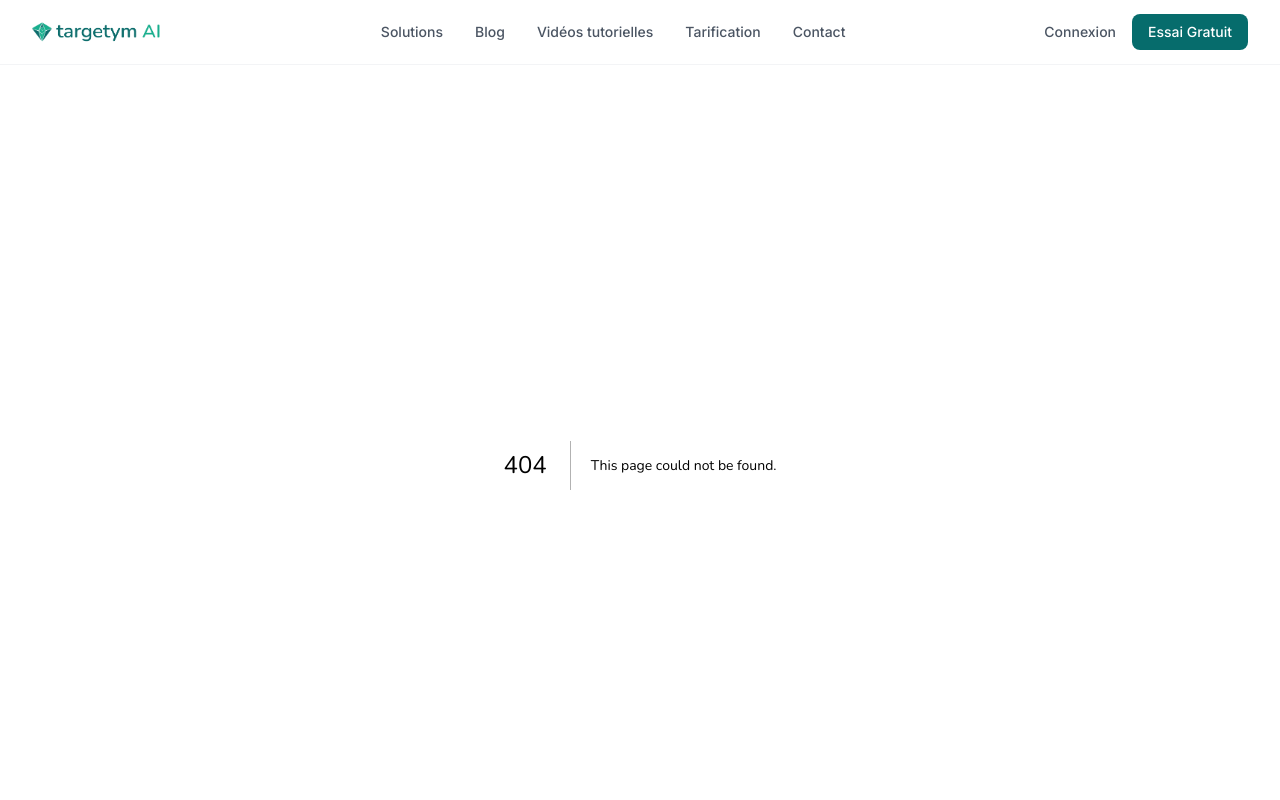
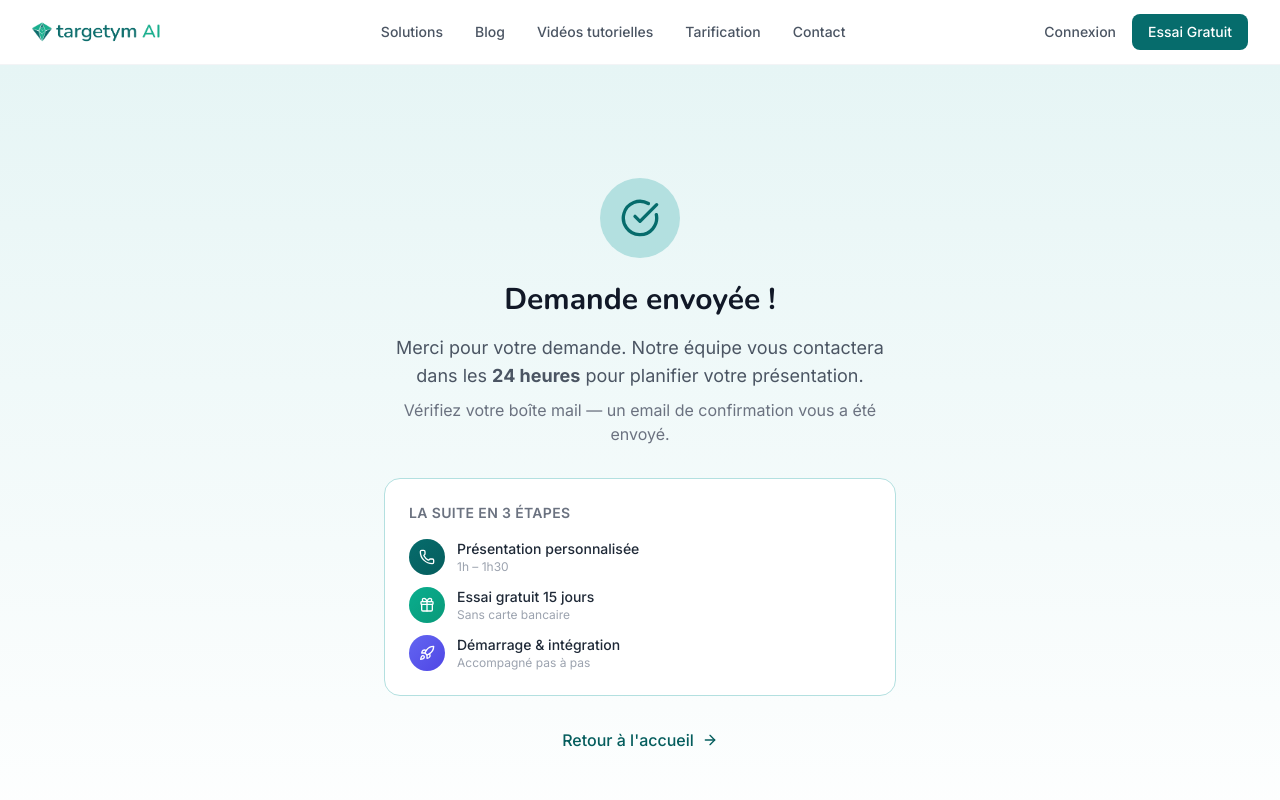
Before and after one commit to Targetym-AI/targetym-website, a Next.js app: page /essai-gratuit/confirmation in a window 1280 px wide. Before the commit this address had no page. Shown: the top 800 px of the page. Built offline with nearby package versions, Linux system fonts and the light colour scheme.

Commit message:
feat(essai-gratuit): page de confirmation + redirection après soumission

```diff
--- /dev/null
+++ b/app/essai-gratuit/confirmation/page.tsx
@@ -0,0 +1,83 @@
+import type { Metadata } from 'next';
+import Link from 'next/link';
+import { CheckCircle, ArrowRight, Phone, Gift, Rocket } from 'lucide-react';
+
+export const metadata: Metadata = {
+  title: 'Demande envoyée — Targetym AI',
+  description: 'Votre demande d\'essai gratuit a bien été reçue. Notre équipe vous contactera sous 24 heures.',
+  robots: {
+    index: false,
+    follow: false,
+  },
+};
+
+const steps = [
+  {
+    icon: Phone,
+    title: 'Présentation personnalisée',
+    detail: '1h – 1h30',
+    color: 'from-primary-500 to-primary-600',
+  },
+  {
+    icon: Gift,
+    title: 'Essai gratuit 15 jours',
+    detail: 'Sans carte bancaire',
+    color: 'from-secondary-500 to-secondary-600',
+  },
+  {
+    icon: Rocket,
+    title: 'Démarrage & intégration',
+    detail: 'Accompagné pas à pas',
+    color: 'from-indigo-500 to-indigo-600',
+  },
+];
+
+export default function ConfirmationPage() {
+  return (
+    <div className="min-h-screen bg-gradient-to-b from-primary-50 to-white flex items-center justify-center px-4 py-24">
+      <div className="max-w-lg w-full text-center">
+
+        {/* Icône */}
+        <div className="w-20 h-20 bg-primary-100 rounded-full flex items-center justify-center mx-auto mb-6">
+          <CheckCircle className="w-10 h-10 text-primary-500" />
+        </div>
+
+        {/* Titre */}
+        <h1 className="text-3xl font-bold text-gray-900 mb-4">Demande envoyée !</h1>
+        <p className="text-lg text-gray-600 mb-2">
+          Merci pour votre demande. Notre équipe vous contactera dans les{' '}
+          <strong>24 heures</strong> pour planifier votre présentation.
+        </p>
+        <p className="text-gray-500 mb-8">
+          Vérifiez votre boîte mail — un email de confirmation vous a été envoyé.
+        </p>
+
+        {/* Rappel étapes */}
+        <div className="bg-white border border-primary-100 rounded-2xl p-6 text-left mb-8">
+          <p className="text-sm font-semibold text-gray-500 uppercase tracking-wide mb-4">
+            La suite en 3 étapes
+          </p>
+          {steps.map((s) => (
+            <div key={s.title} className="flex items-center gap-3 mb-3 last:mb-0">
+              <div className={`w-9 h-9 rounded-full bg-gradient-to-br ${s.color} flex items-center justify-center flex-shrink-0`}>
+                <s.icon className="w-4 h-4 text-white" />
+              </div>
+              <div>
+                <p className="text-sm font-medium text-gray-800">{s.title}</p>
+                <p className="text-xs text-gray-400">{s.detail}</p>
+              </div>
+            </div>
+          ))}
+        </div>
+
+        {/* CTA retour accueil */}
+        <Link
+          href="/"
+          className="inline-flex items-center gap-2 text-primary-600 font-medium hover:text-primary-700 transition-colors"
+        >
+          Retour à l&apos;accueil <ArrowRight className="w-4 h-4" />
+        </Link>
+      </div>
+    </div>
+  );
+}
--- a/app/essai-gratuit/page.tsx
+++ b/app/essai-gratuit/page.tsx
@@ -1,6 +1,7 @@
 'use client';
 
 import { useState } from 'react';
+import { useRouter } from 'next/navigation';
 import Link from 'next/link';
 import {
   CheckCircle,
@@ -17,6 +18,7 @@ import {
   Clock,
   Play,
 } from 'lucide-react';
+
 
 const steps = [
   {
@@ -108,6 +110,7 @@ const sources = [
 ];
 
 export default function EssaiGratuitPage() {
+  const router = useRouter();
   const [currentStep, setCurrentStep] = useState<1 | 2>(1);
   const [form, setForm] = useState({
     firstName: '', lastName: '', email: '', phone: '', jobTitle: '',
@@ -120,7 +123,6 @@ export default function EssaiGratuitPage() {
     consent: false,
   });
   const [videoPlaying, setVideoPlaying] = useState(false);
-  const [submitted, setSubmitted] = useState(false);
   const [loading, setLoading] = useState(false);
 
   const [error, setError] = useState('');
@@ -153,47 +155,13 @@ export default function EssaiGratuitPage() {
         const data = await res.json();
         throw new Error(data.error ?? 'Erreur inconnue');
       }
-      setSubmitted(true);
-      window.scrollTo({ top: 0, behavior: 'smooth' });
+      router.push('/essai-gratuit/confirmation');
     } catch (err: unknown) {
       setError(err instanceof Error ? err.message : 'Erreur lors de l\'envoi. Veuillez réessayer.');
     } finally {
       setLoading(false);
     }
   };
-
-  if (submitted) {
-    return (
-      <div className="min-h-screen bg-gradient-to-b from-primary-50 to-white flex items-center justify-center px-4 py-24">
-        <div className="max-w-lg w-full text-center">
-          <div className="w-20 h-20 bg-primary-100 rounded-full flex items-center justify-center mx-auto mb-6">
-            <CheckCircle className="w-10 h-10 text-primary-500" />
-          </div>
-          <h2 className="text-3xl font-bold text-gray-900 mb-4">Demande envoyée !</h2>
-          <p className="text-lg text-gray-600 mb-2">
-            Merci <strong>{form.firstName}</strong> ! Notre équipe vous contactera dans les <strong>24 heures</strong> pour planifier votre présentation.
-          </p>
-          <p className="text-gray-500 mb-8">
-            Vérifiez votre boîte mail <span className="font-medium text-primary-600">{form.email}</span>.
-          </p>
-          <div className="bg-white border border-primary-100 rounded-2xl p-6 text-left mb-8">
-            <p className="text-sm font-semibold text-gray-500 uppercase tracking-wide mb-3">Rappel des étapes</p>
-            {steps.map((s) => (
-              <div key={s.number} className="flex items-center gap-3 mb-3 last:mb-0">
-                <div className={`w-8 h-8 rounded-full bg-gradient-to-br ${s.color} flex items-center justify-center flex-shrink-0`}>
-                  <s.icon className="w-4 h-4 text-white" />
-                </div>
-                <span className="text-sm text-gray-700">{s.title}</span>
-              </div>
-            ))}
-          </div>
-          <Link href="/" className="inline-flex items-center text-primary-600 font-medium hover:text-primary-700">
-            Retour à l&apos;accueil <ArrowRight className="ml-2 w-4 h-4" />
-          </Link>
-        </div>
-      </div>
-    );
-  }
 
   return (
     <div>
```
